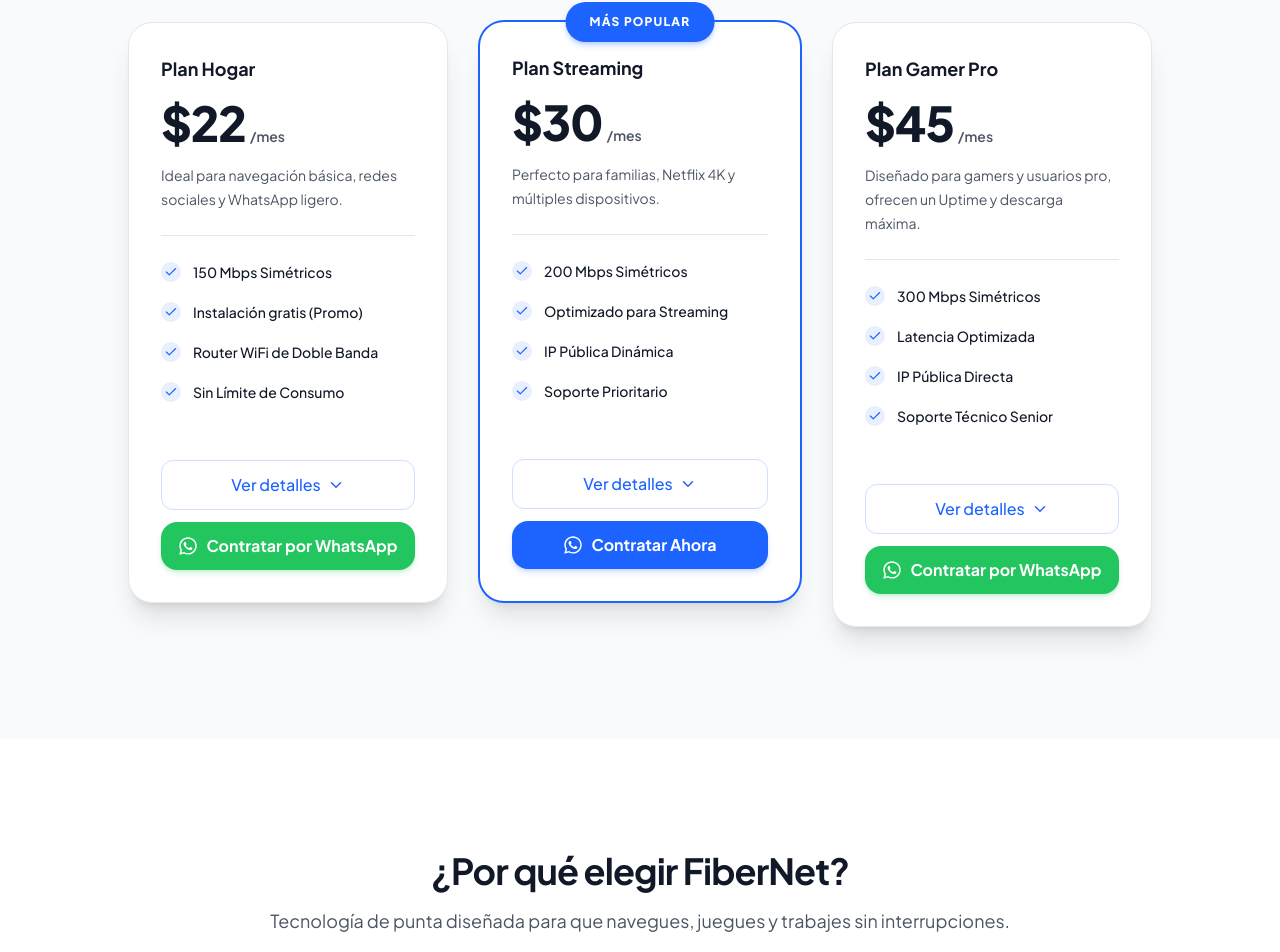
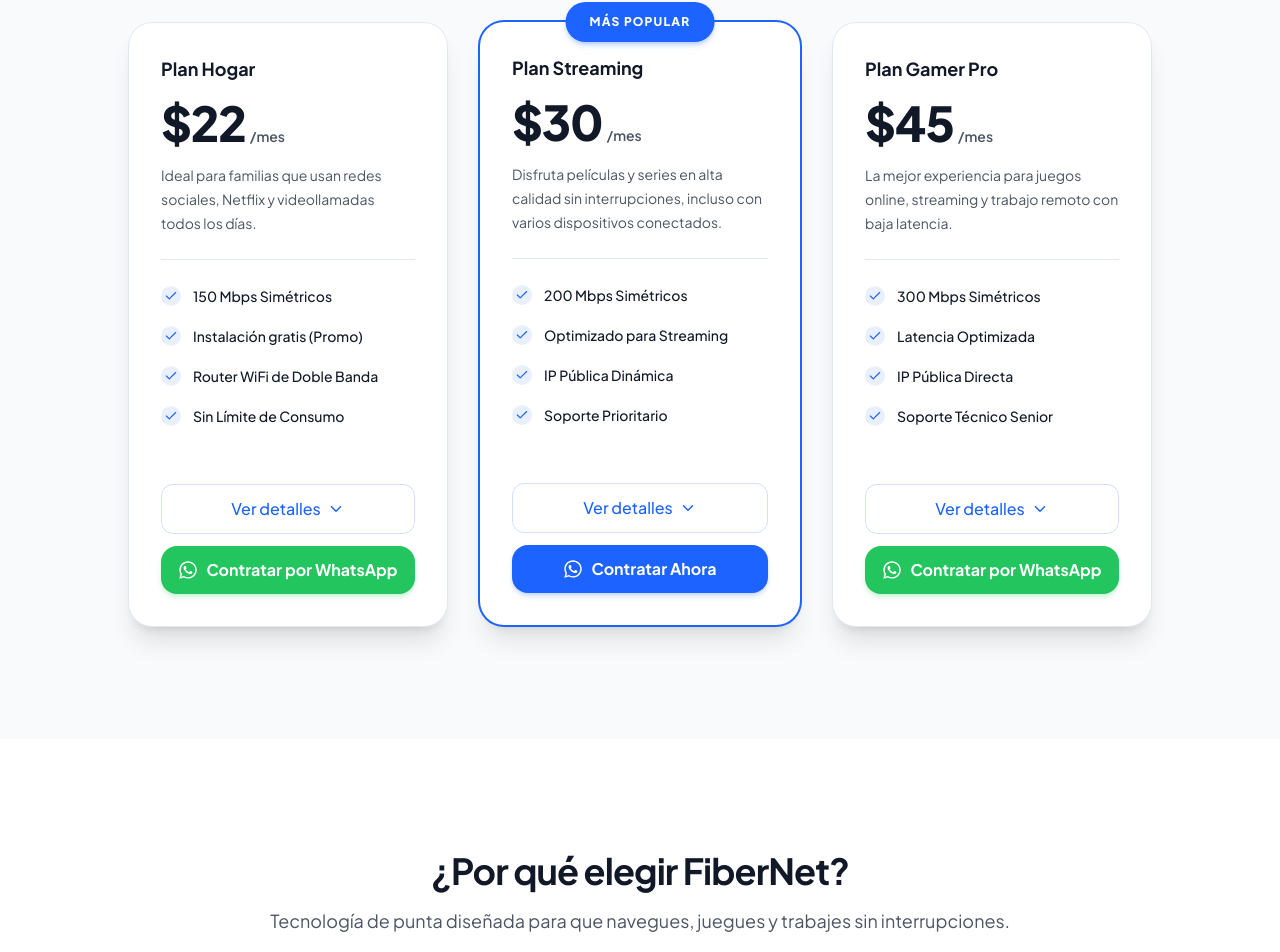
Before and after one commit to DerianPaez/ultramax, a Next.js app: page / in a window 1280 px wide. Shown: the part 1914-2866 px from the top of the page. Built offline with nearby package versions, Linux system fonts and the light colour scheme.

Commit message:
refactor(plans): update plan descriptions

```diff
--- a/data/plans.ts
+++ b/data/plans.ts
@@ -16,7 +16,7 @@ export const plansData: PlanItem[] = [
     price: '$22',
     period: '/mes',
     description:
-      'Ideal para navegación básica, redes sociales y WhatsApp ligero.',
+      'Ideal para familias que usan redes sociales, Netflix y videollamadas todos los días.',
     features: [
       '150 Mbps Simétricos',
       'Instalación gratis (Promo)',
@@ -37,7 +37,8 @@ export const plansData: PlanItem[] = [
     title: 'Plan Streaming',
     price: '$30',
     period: '/mes',
-    description: 'Perfecto para familias, Netflix 4K y múltiples dispositivos.',
+    description:
+      'Disfruta películas y series en alta calidad sin interrupciones, incluso con varios dispositivos conectados.',
     features: [
       '200 Mbps Simétricos',
       'Optimizado para Streaming',
@@ -58,7 +59,7 @@ export const plansData: PlanItem[] = [
     price: '$45',
     period: '/mes',
     description:
-      'Diseñado para gamers y usuarios pro, ofrecen un Uptime y descarga máxima.',
+      'La mejor experiencia para juegos online, streaming y trabajo remoto con baja latencia.',
     features: [
       '300 Mbps Simétricos',
       'Latencia Optimizada',
```
